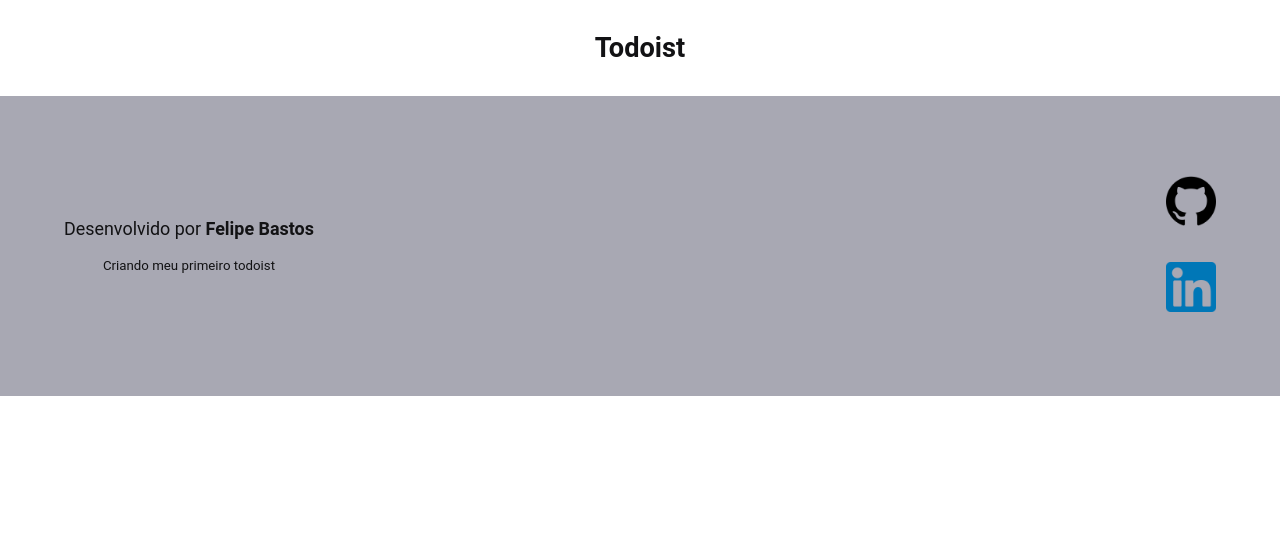
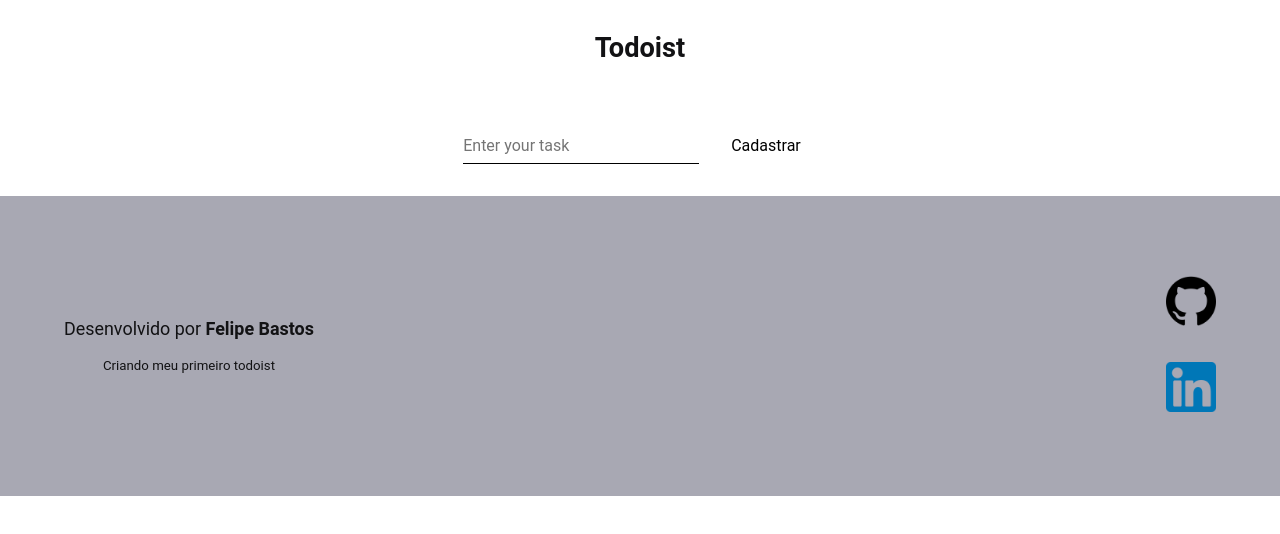
Before and after one commit to felipecfb/todoist, a React (Create React App) app: page / in a window 1280 px wide. Shown: the top 534 px of the page. Built offline with nearby package versions, Linux system fonts and the light colour scheme.

Commit message:
criando input de criação de task

```diff
--- a/src/Pages/Home/index.tsx
+++ b/src/Pages/Home/index.tsx
@@ -1,11 +1,13 @@
 import React from "react";
 import Footer from "../../components/Footer";
 import Header from "../../components/Header";
+import { RegisterTask } from "../../components/RegisterTask";
 
 export default function Home() {
   return (
     <>
       <Header />
+      <RegisterTask />
       <Footer />
     </>
   );
--- /dev/null
+++ b/src/components/RegisterTask/index.tsx
@@ -0,0 +1,15 @@
+import React from "react";
+import { Button, Container, Form, Input } from "./styles";
+
+export function RegisterTask() {
+  return (
+    <Container>
+      <Form action="" >
+          <Input type="text" placeholder="Enter your task" />
+        <Button>
+          Cadastrar
+        </Button>
+      </Form>
+    </Container>
+  );
+}
--- /dev/null
+++ b/src/components/RegisterTask/styles.tsx
@@ -0,0 +1,33 @@
+import styled from "styled-components";
+
+export const Container = styled.div``;
+
+export const Form = styled.form`
+  padding: 2rem;
+  max-width: 1300px;
+  margin: 0 auto;
+  align-items: center;
+  text-align: center;
+`;
+
+export const Input = styled.input`
+  border: none;
+  border-bottom: 1px solid var(--black);
+  margin-right: 1rem;
+  padding: 0.5rem 1rem;
+  padding-left: 0;
+
+  &:focus-visible {
+    outline: none !important;
+  }
+`;
+
+export const Button = styled.button`
+  padding: 0.5rem 1rem;
+  border: none;
+  background: var(--white);
+
+  &:hover {
+    filter: brightness(0.8);
+  }
+`;
--- a/src/styles/globalStyles.tsx
+++ b/src/styles/globalStyles.tsx
@@ -9,6 +9,7 @@ const GlobalStyle = createGlobalStyle`
 
 :root {
     --white: #FFF;
+    --black: #000;
 
     --gray-100: #e1e1e6;
     --gray-300: #a8a8b3;
```
